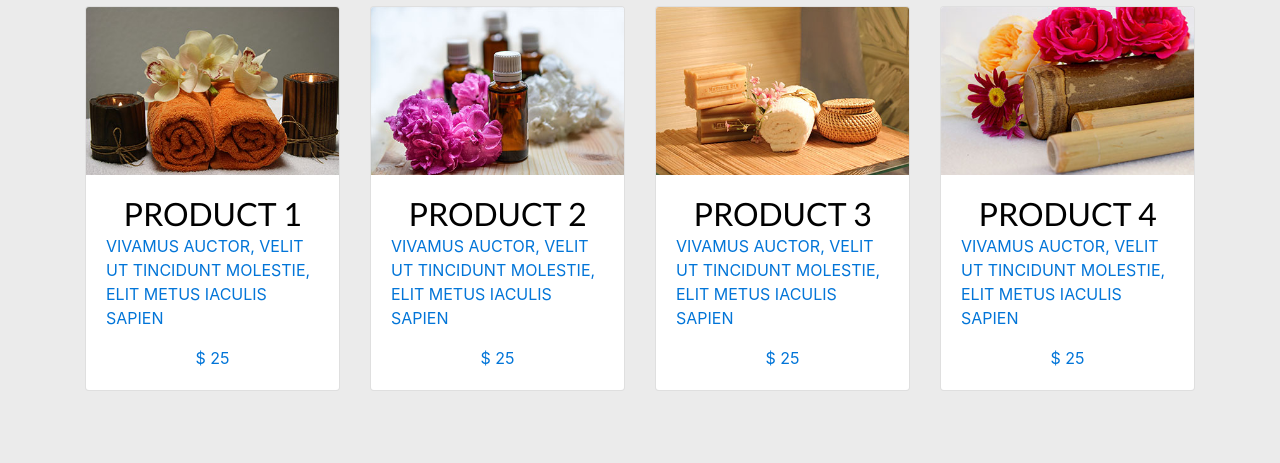
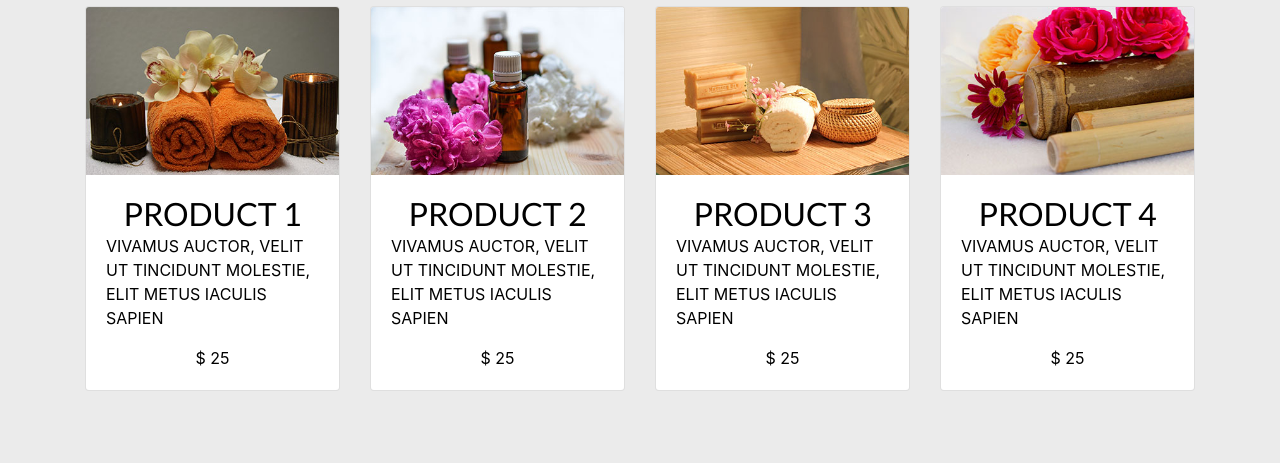
Before and after one commit to petriDiaconescu/Bootstrap-4, a PHP site: page / in a window 1280 px wide. Shown: the part 2491-2954 px from the top of the page. Run offline with PHP 8.4, Linux system fonts and the light colour scheme; some web fonts are replaced.

Commit message:
Change text color of the anchor in products section and remove underline decoration when hover over

```diff
--- a/css/styles.css
+++ b/css/styles.css
@@ -135,3 +135,12 @@ nav.main-nav .nav-link {
 .table-hover .table-danger:hover {
   background-color: #e082a8;
 }
+
+/** Products */
+.products .card a {
+  color: #000;
+}
+
+.products .card a:hover {
+  text-decoration: none;
+}
```
Also changed, not shown: snapshots/after.jpg (added), snapshots/before.jpg (added).
